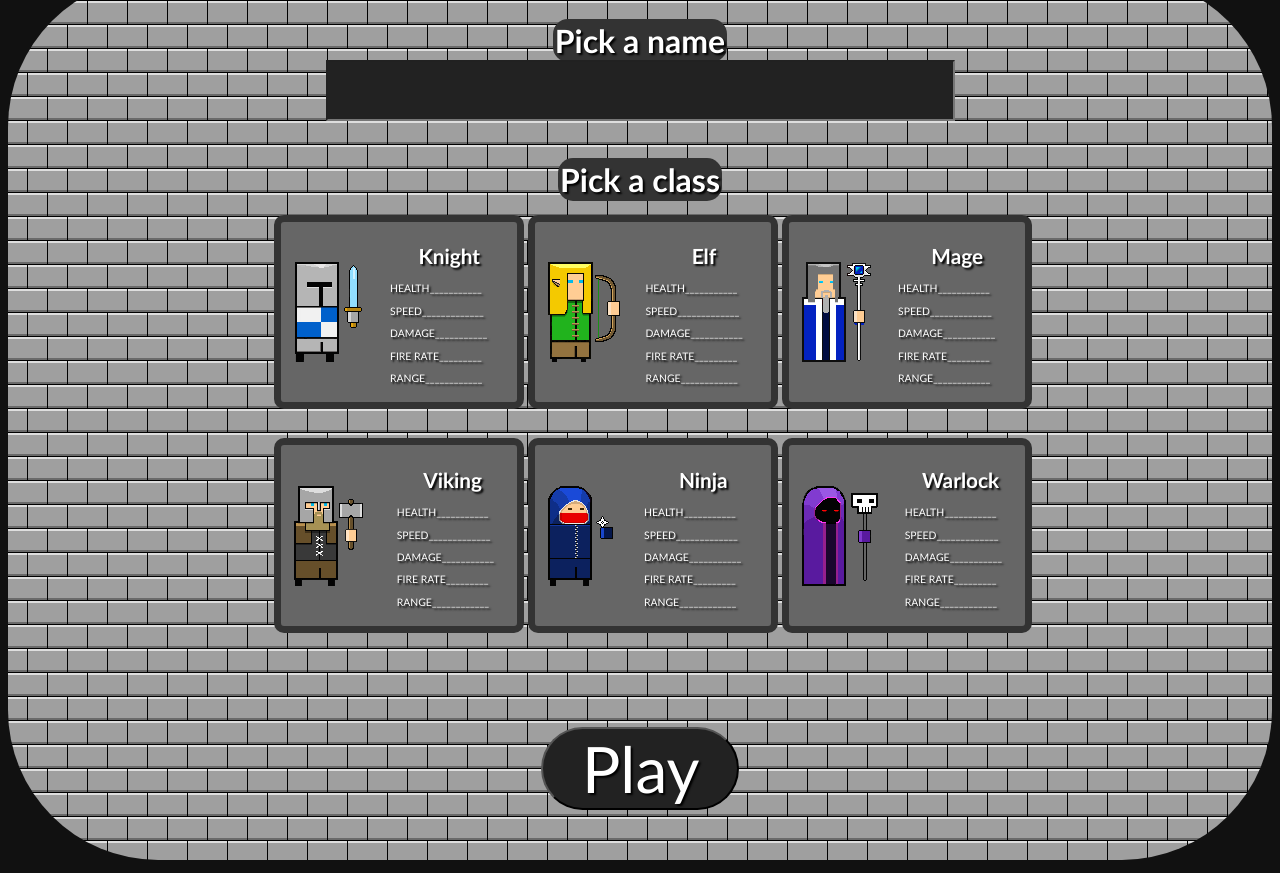
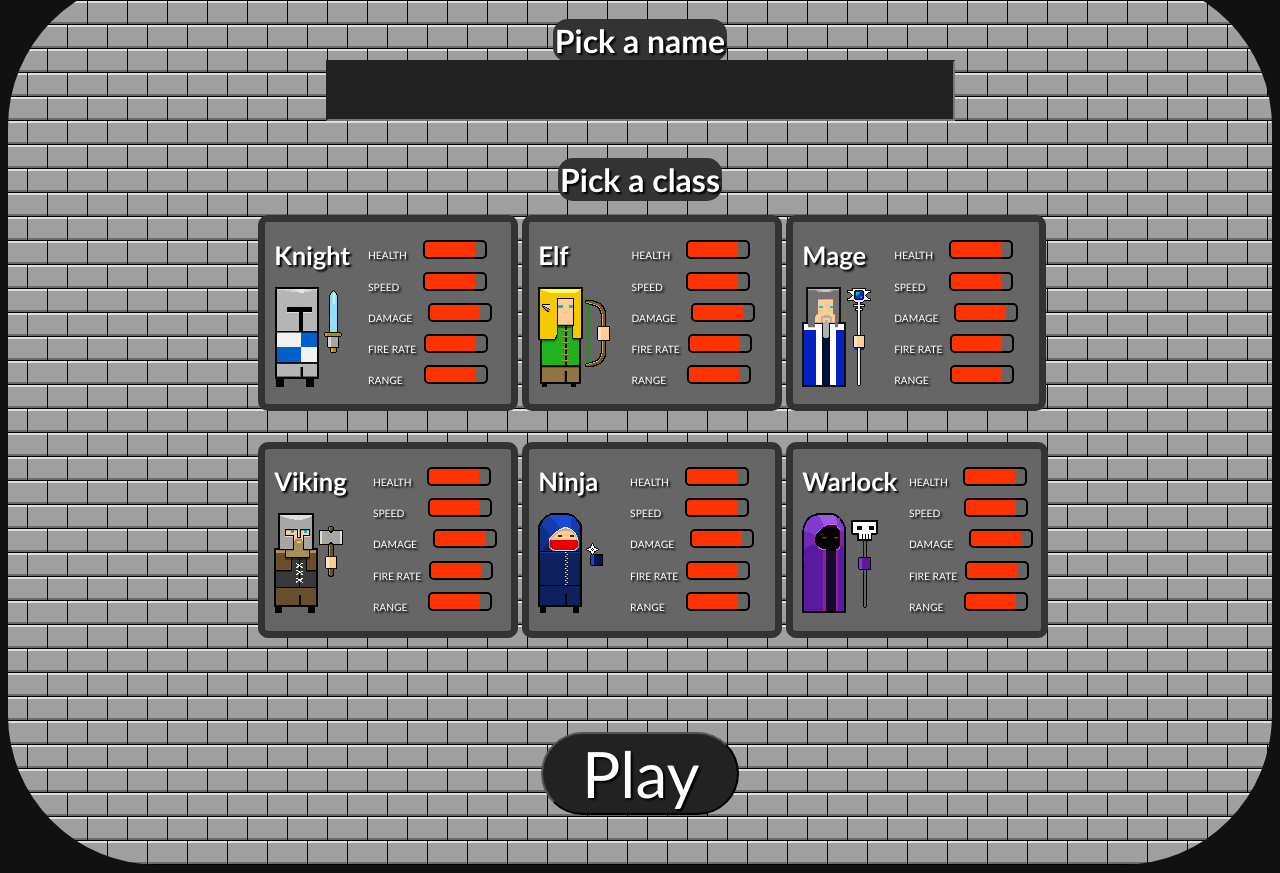
Before and after one commit to codise/external-JuNaPe-HurryUpAndSaveTheRealm, a website: page www/index.html in a window 1280 px wide. Shown: the part 1396-2269 px from the top of the page. Drawn offline with Linux system fonts and the light colour scheme.

Commit message:
canvas for stats

```diff
--- a/www/index.html
+++ b/www/index.html
@@ -27,26 +27,33 @@ body{
 
 .playerclass{
   margin: 5%;
-  width: 250px;
+  width: 260px;
   height: 170px;
   border-style: solid;
   border-width: 7px;
   border-radius: 10px;
   border-color: #333;
   background-color: #666;
-  padding-left: 10px;
-  padding-right: 0px;
-  padding-top: 0px;
-  padding-bottom: 0px;
+  padding-left: 6px;
+}
 
-}
+
 
 .classStats {
   text-shadow: 2px 2px 2px #000;
   text-align: left;
-  font-size: 65%;
   color: #fff;
+  font-size: 80%;
   font-family: 'Trebuchet MS', Trebuchet, Arial, sans-serif;
+}
+
+.classStats h1 {
+  text-align: left;
+}
+
+.classStats p {
+  font-size: 40%;
+  text-align: left;
 }
 
 .chosenclass {
@@ -59,7 +66,13 @@ body{
   padding: 2px;
   border-radius: 15px;
   text-shadow: 2px 2px 2px #000;
+}
 
+canvas {
+  border: 2px;
+  border-style: solid;
+  border-color: #000000;
+  border-radius: 5px;
 }
 
 div {
@@ -87,6 +100,8 @@ div {
 }
 
     </style>
+    <script src="playerPatternList"></script>
+    <script src="playerClassStats"></script>
     <script>
 
 var chosenClass = -1;
@@ -95,6 +110,35 @@ function init ()
 {
   var playButton = document.getElementById('play');
   playButton.addEventListener('click', playGame);
+  drawStatistics();
+}
+
+function drawStatistics()
+{
+for(var i = 0; i < 6; i++)
+  {
+  var container = document.getElementById(i);
+  var healthCanvas = container.getElementsByClassName('health')[0];
+  var healthCanvasCtx = healthCanvas.getContext("2d");
+  healthCanvasCtx.fillStyle = "#ff3300";
+  healthCanvasCtx.fillRect(0, 0, 50, 15);
+  var speedCanvas = container.getElementsByClassName('speed')[0];
+  var speedCanvasCtx = speedCanvas.getContext("2d");
+  speedCanvasCtx.fillStyle = "#ff3300";
+  speedCanvasCtx.fillRect(0, 0, 50, 15);
+  var damageCanvas = container.getElementsByClassName('damage')[0];
+  var damageCanvasCtx = damageCanvas.getContext("2d");
+  damageCanvasCtx.fillStyle = "#ff3300";
+  damageCanvasCtx.fillRect(0, 0, 50, 15);
+  var fireRateCanvas = container.getElementsByClassName('fireRate')[0];
+  var fireRateCanvasCtx = fireRateCanvas.getContext("2d");
+  fireRateCanvasCtx.fillStyle = "#ff3300";
+  fireRateCanvasCtx.fillRect(0, 0, 50, 15);
+  var rangeCanvas = container.getElementsByClassName('range')[0];
+  var rangeCanvasCtx = rangeCanvas.getContext("2d");
+  rangeCanvasCtx.fillStyle = "#ff3300";
+  rangeCanvasCtx.fillRect(0, 0, 50, 15);
+  }
 }
 
 function chooseClass(id)
@@ -162,18 +206,18 @@ function playGame()
         <tr>
           <td>
             <table class="playerclass" onclick="chooseClass(0)">
-              <tr>
+              <tr class="classStats" >
                 <td>
+                  <h1>Knight</h1>
                   <img align="left" src="assets/player_classes/knight_with_weapon.png">
                 </td>
                 <td>
-                  <div align="right" class="classStats">
-                    <h1 align="center">Knight</h1>
-                    <p>HEALTH<span>___________</span></p>
-                    <p>SPEED<span>_____________</span></p>
-                    <p>DAMAGE<span>___________</span></p>
-                    <p>FIRE RATE<span>_________</span></p>
-                    <p>RANGE<span>____________</span></p>
+                  <div id="0" >
+                    <p>&nbsp;HEALTH&nbsp;&nbsp;&nbsp;&nbsp;&nbsp;&nbsp;<canvas width="60" height="15" class="health"></canvas></p>
+                    <p>&nbsp;SPEED&nbsp;&nbsp;&nbsp;&nbsp;&nbsp;&nbsp;&nbsp;&nbsp;&nbsp;<canvas width="60" height="15" class="speed"></canvas></p>
+                    <p>&nbsp;DAMAGE&nbsp;&nbsp;&nbsp;&nbsp;&nbsp;&nbsp;<canvas  width="60" height="15"class="damage"></canvas></p>
+                    <p>&nbsp;FIRE RATE&nbsp;&nbsp;&nbsp;<canvas width="60" height="15" class="fireRate"></canvas></p>
+                    <p>&nbsp;RANGE&nbsp;&nbsp;&nbsp;&nbsp;&nbsp;&nbsp;&nbsp;&nbsp;<canvas width="60" height="15" class="range"></canvas></p>
                   </div>
                 </td>
 
@@ -182,19 +226,18 @@ function playGame()
           </td>
           <td>
             <table class="playerclass" onclick="chooseClass(1)">
-              <tr>
-
+              <tr class="classStats">
                 <td>
+                  <h1>Elf</h1>
                   <img align="left" src="assets/player_classes/elf_with_weapon.png">
                 </td>
                 <td>
-                  <div align="right" class="classStats">
-                    <h1 align="center">Elf</h1>
-                    <p>HEALTH<span>___________</span></p>
-                    <p>SPEED<span>_____________</span></p>
-                    <p>DAMAGE<span>___________</span></p>
-                    <p>FIRE RATE<span>_________</span></p>
-                    <p>RANGE<span>____________</span></p>
+                  <div align="right" id="1">
+                    <p>&nbsp;HEALTH&nbsp;&nbsp;&nbsp;&nbsp;&nbsp;&nbsp;<canvas width="60" height="15" class="health"></canvas></p>
+                    <p>&nbsp;SPEED&nbsp;&nbsp;&nbsp;&nbsp;&nbsp;&nbsp;&nbsp;&nbsp;&nbsp;<canvas width="60" height="15" class="speed"></canvas></p>
+                    <p>&nbsp;DAMAGE&nbsp;&nbsp;&nbsp;&nbsp;&nbsp;&nbsp;<canvas width="60" height="15" class="damage"></canvas></p>
+                    <p>&nbsp;FIRE RATE&nbsp;&nbsp;&nbsp;<canvas width="60" height="15" class="fireRate"></canvas></p>
+                    <p>&nbsp;RANGE&nbsp;&nbsp;&nbsp;&nbsp;&nbsp;&nbsp;&nbsp;&nbsp;<canvas width="60" height="15" class="range"></canvas></p>
                   </div>
                 </td>
 
@@ -203,18 +246,18 @@ function playGame()
           </td>
           <td>
             <table class="playerclass" onclick="chooseClass(2)">
-              <tr>
+              <tr class="classStats" >
                 <td>
+                  <h1>Mage</h1>
                   <img align="left" src="assets/player_classes/mage_with_weapon.png">
                 </td>
                 <td>
-                  <div align="right" class="classStats">
-                    <h1 align="center">Mage</h1>
-                    <p>HEALTH<span>___________</span></p>
-                    <p>SPEED<span>_____________</span></p>
-                    <p>DAMAGE<span>___________</span></p>
-                    <p>FIRE RATE<span>_________</span></p>
-                    <p>RANGE<span>____________</span></p>
+                  <div align="right"id="2">
+                    <p>&nbsp;HEALTH&nbsp;&nbsp;&nbsp;&nbsp;&nbsp;&nbsp;<canvas width="60" height="15" class="health"></canvas></p>
+                    <p>&nbsp;SPEED&nbsp;&nbsp;&nbsp;&nbsp;&nbsp;&nbsp;&nbsp;&nbsp;&nbsp;<canvas width="60" height="15" class="speed"></canvas></p>
+                    <p>&nbsp;DAMAGE&nbsp;&nbsp;&nbsp;&nbsp;&nbsp;&nbsp;<canvas  width="60" height="15"class="damage"></canvas></p>
+                    <p>&nbsp;FIRE RATE&nbsp;&nbsp;&nbsp;<canvas width="60" height="15" class="fireRate"></canvas></p>
+                    <p>&nbsp;RANGE&nbsp;&nbsp;&nbsp;&nbsp;&nbsp;&nbsp;&nbsp;&nbsp;<canvas width="60" height="15" class="range"></canvas></p>
                   </div>
                 </td>
               </tr>
@@ -224,18 +267,18 @@ function playGame()
         <tr>
           <td>
             <table class="playerclass" onclick="chooseClass(3)">
-              <tr>
+              <tr class="classStats" >
                 <td>
+                  <h1>Viking</h1>
                   <img align="left" src="assets/player_classes/viking_with_weapon.png">
                 </td>
                 <td>
-                  <div align="right" class="classStats">
-                    <h1 align="center">Viking</h1>
-                    <p>HEALTH<span>___________</span></p>
-                    <p>SPEED<span>_____________</span></p>
-                    <p>DAMAGE<span>___________</span></p>
-                    <p>FIRE RATE<span>_________</span></p>
-                    <p>RANGE<span>____________</span></p>
+                  <div align="right" id="3">
+                    <p>&nbsp;HEALTH&nbsp;&nbsp;&nbsp;&nbsp;&nbsp;&nbsp;<canvas width="60" height="15" class="health"></canvas></p>
+                    <p>&nbsp;SPEED&nbsp;&nbsp;&nbsp;&nbsp;&nbsp;&nbsp;&nbsp;&nbsp;&nbsp;<canvas width="60" height="15" class="speed"></canvas></p>
+                    <p>&nbsp;DAMAGE&nbsp;&nbsp;&nbsp;&nbsp;&nbsp;&nbsp;<canvas  width="60" height="15"class="damage"></canvas></p>
+                    <p>&nbsp;FIRE RATE&nbsp;&nbsp;&nbsp;<canvas width="60" height="15" class="fireRate"></canvas></p>
+                    <p>&nbsp;RANGE&nbsp;&nbsp;&nbsp;&nbsp;&nbsp;&nbsp;&nbsp;&nbsp;<canvas width="60" height="15" class="range"></canvas></p>
                   </div>
                 </td>
               </tr>
@@ -243,18 +286,18 @@ function playGame()
           </td>
           <td>
             <table class="playerclass" onclick="chooseClass(4)">
-              <tr>
+              <tr class="classStats">
                 <td>
+                <h1>Ninja</h1>
                   <img align="left" src="assets/player_classes/ninja_with_weapon.png">
                 </td>
                 <td>
-                  <div align="right" class="classStats">
-                    <h1 align="center">Ninja</h1>
-                    <p>HEALTH<span>___________</span></p>
-                    <p>SPEED<span>_____________</span></p>
-                    <p>DAMAGE<span>___________</span></p>
-                    <p>FIRE RATE<span>_________</span></p>
-                    <p>RANGE<span>____________</span></p>
+                  <div align="right" id="4">
+                    <p>&nbsp;HEALTH&nbsp;&nbsp;&nbsp;&nbsp;&nbsp;&nbsp;<canvas width="60" height="15" class="health"></canvas></p>
+                    <p>&nbsp;SPEED&nbsp;&nbsp;&nbsp;&nbsp;&nbsp;&nbsp;&nbsp;&nbsp;&nbsp;<canvas width="60" height="15" class="speed"></canvas></p>
+                    <p>&nbsp;DAMAGE&nbsp;&nbsp;&nbsp;&nbsp;&nbsp;&nbsp;<canvas width="60" height="15" class="damage"></canvas></p>
+                    <p>&nbsp;FIRE RATE&nbsp;&nbsp;&nbsp;<canvas width="60" height="15" class="fireRate"></canvas></p>
+                    <p>&nbsp;RANGE&nbsp;&nbsp;&nbsp;&nbsp;&nbsp;&nbsp;&nbsp;&nbsp;<canvas width="60" height="15" class="range"></canvas></p>
                   </div>
                 </td>
               </tr>
@@ -262,27 +305,24 @@ function playGame()
           </td>
           <td>
             <table class="playerclass" onclick="chooseClass(5)">
-              <tr>
+              <tr class="classStats">
                 <td>
+                  <h1>Warlock</h1>
                   <img align="left" src="assets/player_classes/warlock_with_weapon.png">
                 </td>
                 <td>
-                  <div align="right" class="classStats">
-                    <h1 align="center">Warlock</h1>
-                    <p>HEALTH<span>___________</span></p>
-                    <p>SPEED<span>_____________</span></p>
-                    <p>DAMAGE<span>___________</span></p>
-                    <p>FIRE RATE<span>_________</span></p>
-                    <p>RANGE<span>____________</span></p>
+                  <div align="right" id="5">
+                    <p>&nbsp;HEALTH&nbsp;&nbsp;&nbsp;&nbsp;&nbsp;&nbsp;<canvas width="60" height="15" class="health"></canvas></p>
+                    <p>&nbsp;SPEED&nbsp;&nbsp;&nbsp;&nbsp;&nbsp;&nbsp;&nbsp;&nbsp;&nbsp;<canvas width="60" height="15" class="speed"></canvas></p>
+                    <p>&nbsp;DAMAGE&nbsp;&nbsp;&nbsp;&nbsp;&nbsp;&nbsp;<canvas width="60" height="15" class="damage"></canvas></p>
+                    <p>&nbsp;FIRE RATE&nbsp;&nbsp;&nbsp;<canvas width="60" height="15" class="fireRate"></canvas></p>
+                    <p>&nbsp;RANGE&nbsp;&nbsp;&nbsp;&nbsp;&nbsp;&nbsp;&nbsp;&nbsp;<canvas width="60" height="15"class="range"></canvas></p>
                   </div>
                 </td>
               </tr>
             </table>
           </td>
         </tr>
-
-
-
       </table>
       <br><br>
 
```
Also changed, not shown: www/playerClassStats.js (added).
